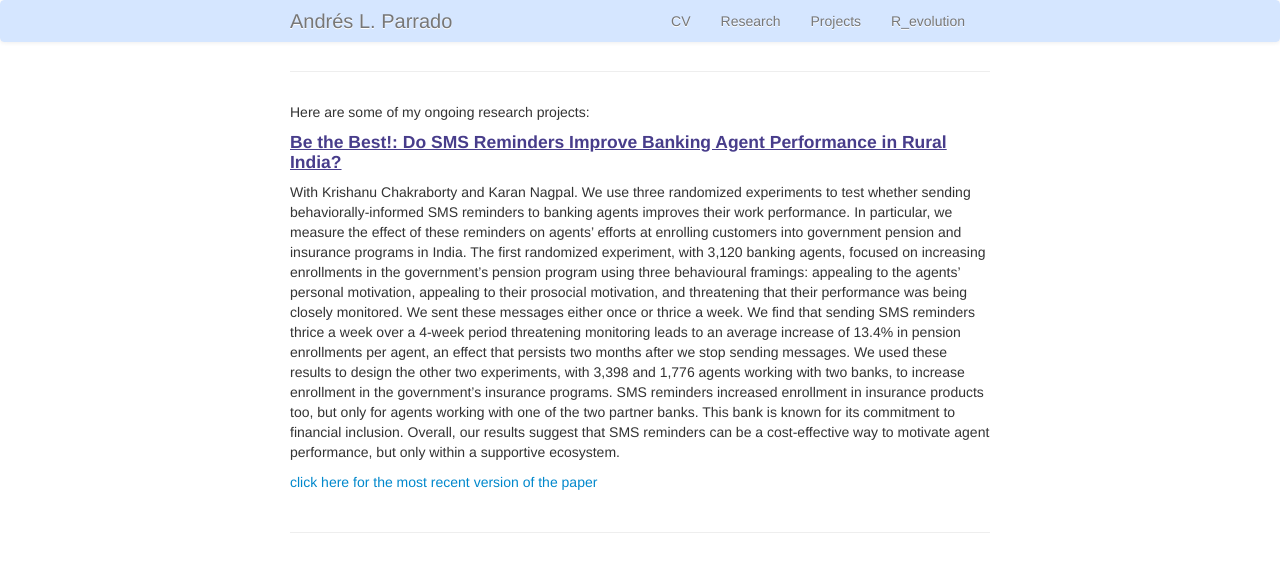
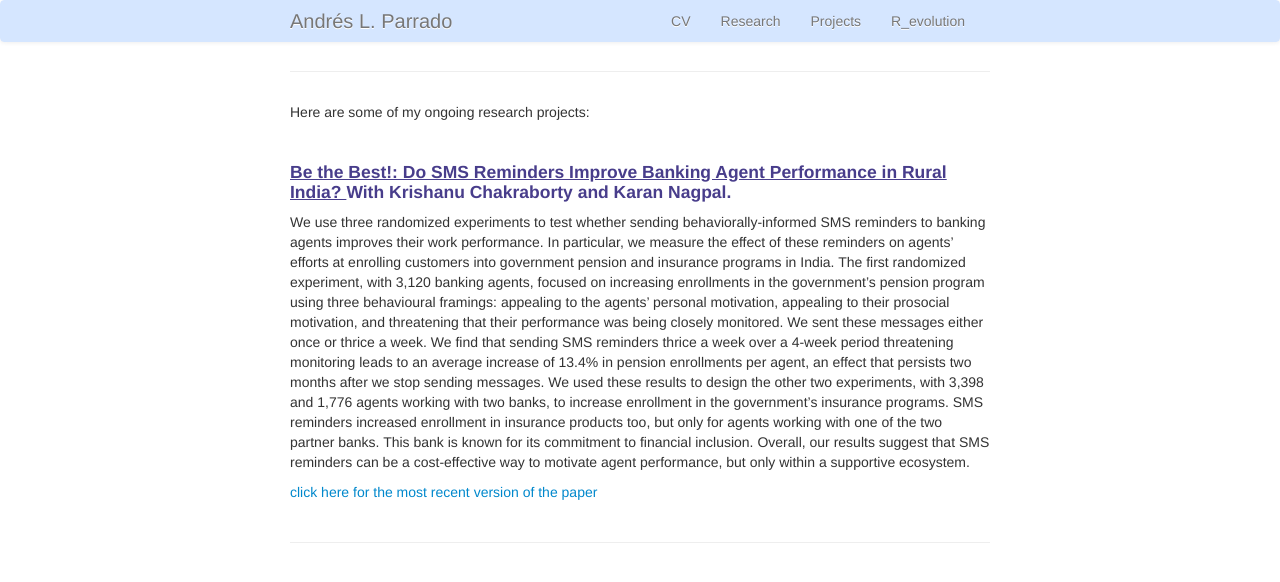
Before and after one commit to aparrado/aparrado.github.io, a Jekyll site: the page built from pages/research.md, in a window 1280 px wide. Shown: the top 582 px of the page. Built offline with Jekyll 4.4.1, drawn with Linux system fonts in a browser that asks for light colours; our own code applies the rules of GitHub Pages for plain Markdown files.

Commit message:
added research change

```diff
--- a/pages/research.md
+++ b/pages/research.md
@@ -6,8 +6,13 @@ description: Here are some of my ongoing research projects:
 
 Here are some of my ongoing research projects:
 
-#### <u>Be the Best!: Do SMS Reminders Improve Banking Agent Performance in Rural India? </u>
-With Krishanu Chakraborty and Karan Nagpal. We use three randomized experiments to test whether sending behaviorally-informed SMS reminders to banking agents improves their work performance. In particular, we measure the
+
+&nbsp;
+&nbsp;
+
+#### <u>Be the Best!: Do SMS Reminders Improve Banking Agent Performance in Rural India? </u> With Krishanu Chakraborty and Karan Nagpal.
+
+ We use three randomized experiments to test whether sending behaviorally-informed SMS reminders to banking agents improves their work performance. In particular, we measure the
 effect of these reminders on agents’ efforts at enrolling customers into government pension and
 insurance programs in India. The first randomized experiment, with 3,120 banking agents, focused on increasing enrollments in the government’s pension program using three behavioural
 framings: appealing to the agents’ personal motivation, appealing to their prosocial motivation,
```
